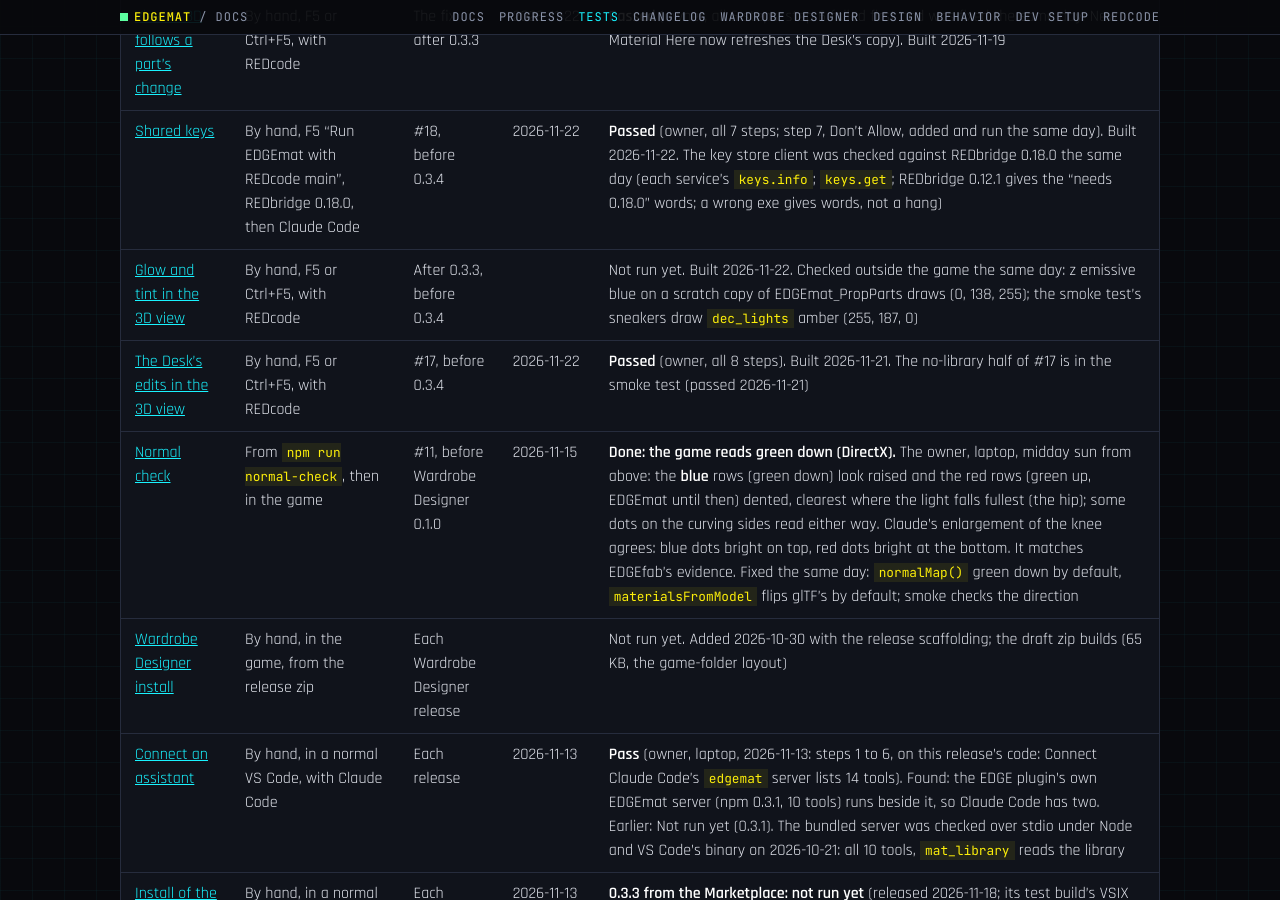
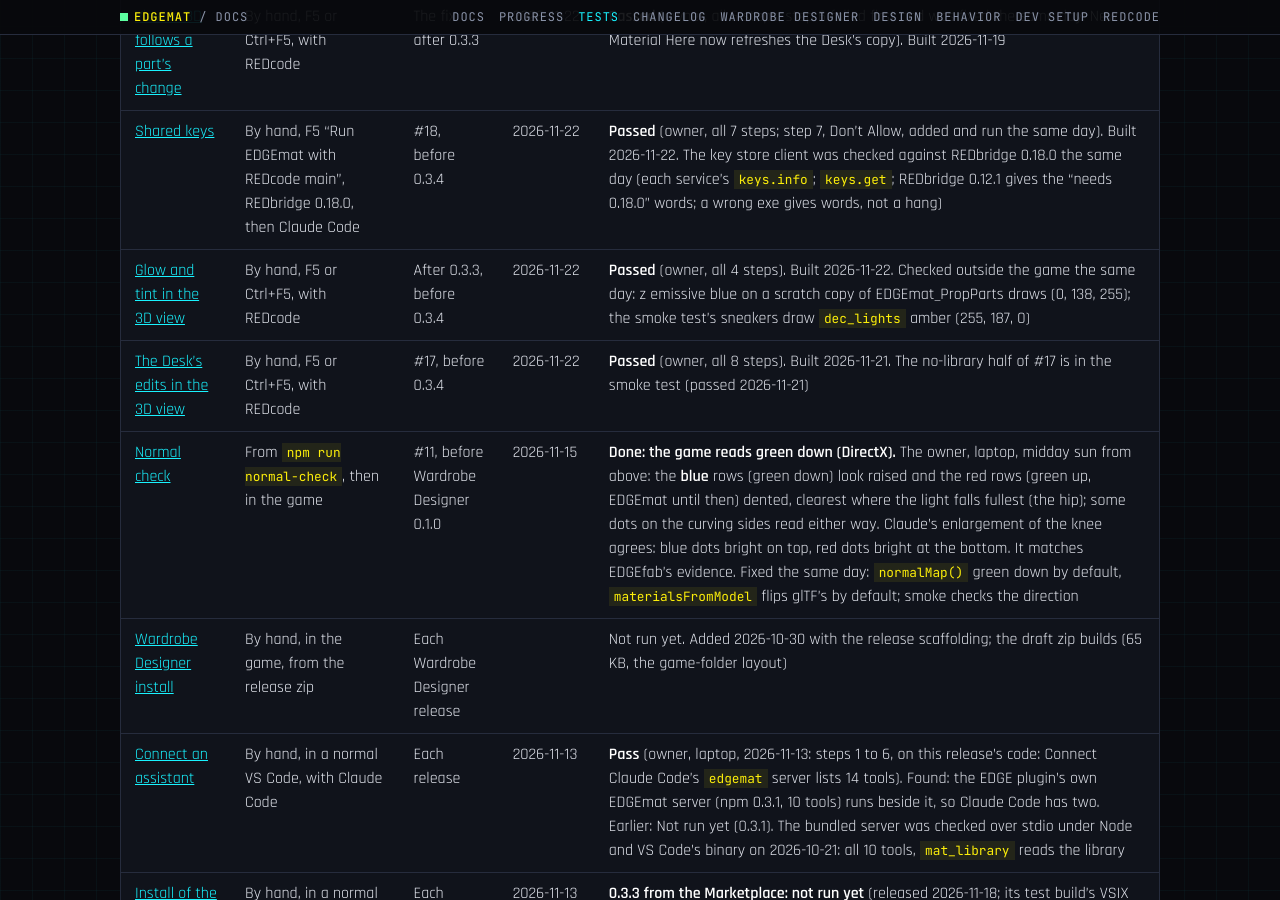
Before and after one commit to Edgemodders/EDGEmat, a Jekyll site: the page built from docs/testing.md, in a window 1280 px wide and 900 px high, scrolled down 5862 px. Built offline with Jekyll 4.4.1, drawn with Linux system fonts in a browser that asks for light colours; our own code applies the rules of GitHub Pages for plain Markdown files; some of the changed text lies outside the part shown.

Commit message:
Testing: Glow and tint in the 3D view passed, all 4 steps
Co-Authored-By: Claude Opus 5.5 <noreply@anthropic.com>

```diff
--- a/docs/testing.md
+++ b/docs/testing.md
@@ -48,7 +48,7 @@ Last updated 2026-10-26.
 | [Bumps the right way round](#bumps-the-right-way-round) | By hand, F5, with REDcode; then in the game | The bump fix (#11), and bumps on a garment, before 0.3.3 | 2026-11-18 | **Passed** (owner, rerun). The first run failed (white dots, no bumps: on a garment New Material kept the garment's own normal map and dropped Bumps); fixed the same day, the bumps laid over the folds. In the rerun, with photo mode's depth of field off, each stud is raised (a shadow along the edge away from the sun) and the seams still show |
 | [View in 3D follows a part's change](#view-in-3d-follows-a-parts-change) | By hand, F5 or Ctrl+F5, with REDcode | The fix after 0.3.3 | 2026-11-22 | **Passed** (owner, all 6 steps; step 6 failed first and was fixed the same day: New Material Here now refreshes the Desk's copy). Built 2026-11-19 |
 | [Shared keys](#shared-keys) | By hand, F5 "Run EDGEmat with REDcode main", REDbridge 0.18.0, then Claude Code | #18, before 0.3.4 | 2026-11-22 | **Passed** (owner, all 7 steps; step 7, Don't Allow, added and run the same day). Built 2026-11-22. The key store client was checked against REDbridge 0.18.0 the same day (each service's `keys.info`; `keys.get`; REDbridge 0.12.1 gives the "needs 0.18.0" words; a wrong exe gives words, not a hang) |
-| [Glow and tint in the 3D view](#glow-and-tint-in-the-3d-view) | By hand, F5 or Ctrl+F5, with REDcode | After 0.3.3, before 0.3.4 | | Not run yet. Built 2026-11-22. Checked outside the game the same day: z emissive blue on a scratch copy of EDGEmat_PropParts draws (0, 138, 255); the smoke test's sneakers draw `dec_lights` amber (255, 187, 0) |
+| [Glow and tint in the 3D view](#glow-and-tint-in-the-3d-view) | By hand, F5 or Ctrl+F5, with REDcode | After 0.3.3, before 0.3.4 | 2026-11-22 | **Passed** (owner, all 4 steps). Built 2026-11-22. Checked outside the game the same day: z emissive blue on a scratch copy of EDGEmat_PropParts draws (0, 138, 255); the smoke test's sneakers draw `dec_lights` amber (255, 187, 0) |
 | [The Desk's edits in the 3D view](#the-desks-edits-in-the-3d-view) | By hand, F5 or Ctrl+F5, with REDcode | #17, before 0.3.4 | 2026-11-22 | **Passed** (owner, all 8 steps). Built 2026-11-21. The no-library half of #17 is in the smoke test (passed 2026-11-21) |
 | [Normal check](#normal-check) | From `npm run normal-check`, then in the game | #11, before Wardrobe Designer 0.1.0 | 2026-11-15 | **Done: the game reads green down (DirectX).** The owner, laptop, midday sun from above: the **blue** rows (green down) look raised and the red rows (green up, EDGEmat until then) dented, clearest where the light falls fullest (the hip); some dots on the curving sides read either way. Claude's enlargement of the knee agrees: blue dots bright on top, red dots bright at the bottom. It matches EDGEfab's evidence. Fixed the same day: `normalMap()` green down by default, `materialsFromModel` flips glTF's by default; smoke checks the direction |
 | [Wardrobe Designer install](#wardrobe-designer-install) | By hand, in the game, from the release zip | Each Wardrobe Designer release | | Not run yet. Added 2026-10-30 with the release scaffolding; the draft zip builds (65 KB, the game-folder layout) |
@@ -792,6 +792,7 @@ Added 2026-11-22 (owner's ask, after **z emissive blue** on a part drew flat whi
 
 | Run | Result |
 |---|---|
+| 2026-11-22 (owner) | **Pass**, all 4 steps: z emissive blue draws blue on the back, another glowing material its own color, the sneakers' light strips amber, and **Remove** has its new name |
 
 ### Shared keys
 
```
Also changed, not shown: CLAUDE.md (+1 -1 lines), docs/progress.md (+1 -1 lines).
